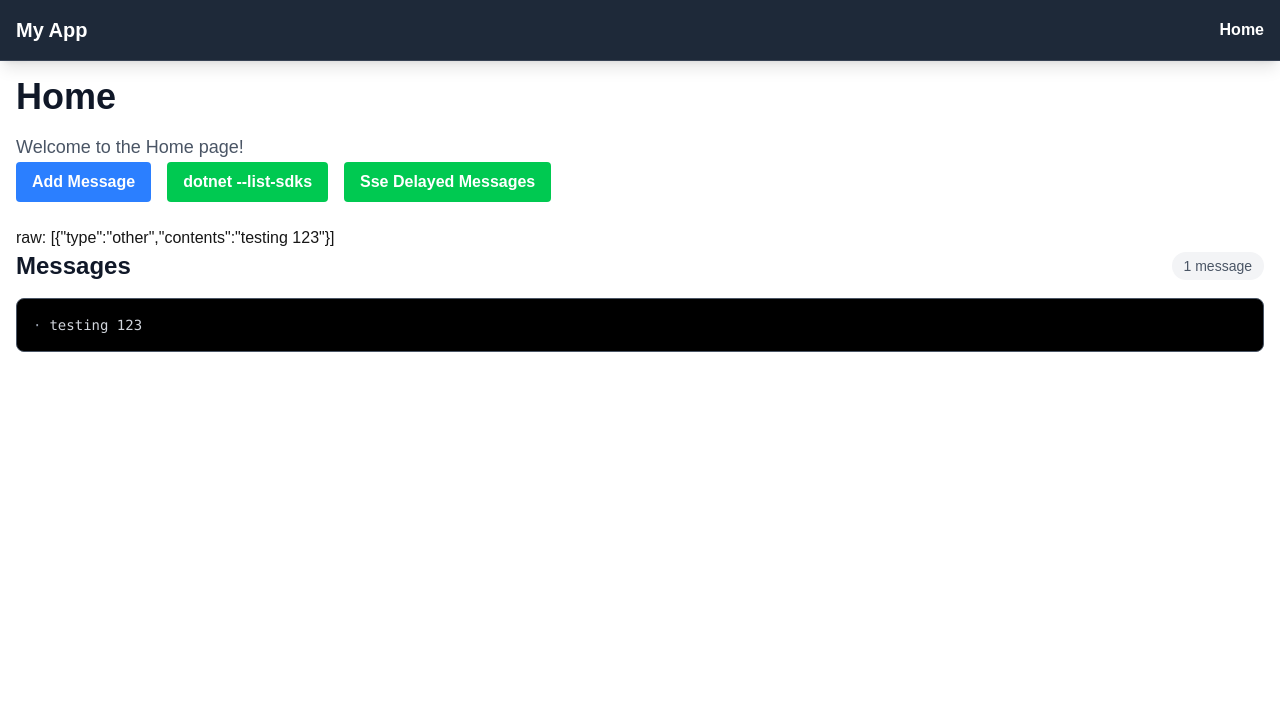
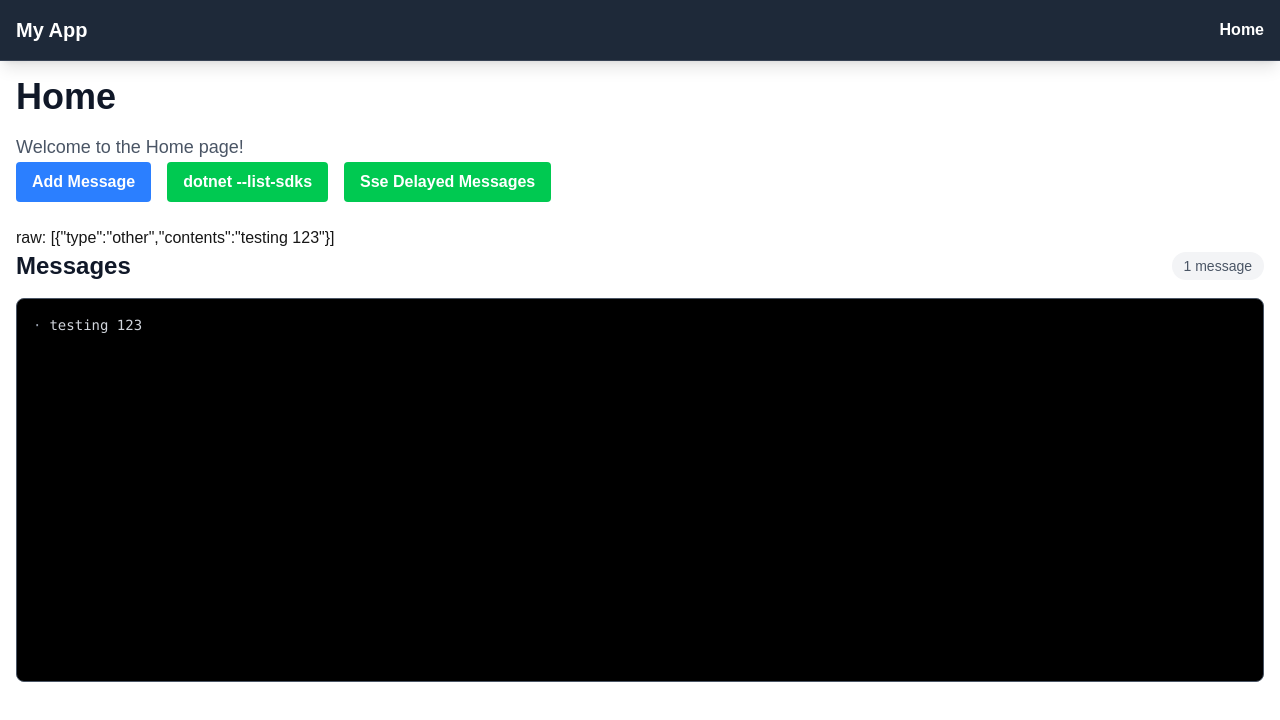
Before and after one commit to merklegroot/hudsse, a Next.js app: page /home in a window 1280 px wide. Both pictures are taken after a click on the button "Add Message". Shown: the top 720 px of the page. Built offline with nearby package versions, Linux system fonts and the light colour scheme.

Commit message:
scrolly term

```diff
--- a/components/MessageList.tsx
+++ b/components/MessageList.tsx
@@ -1,5 +1,6 @@
 'use client'
 
+import React from 'react';
 import { ListSdksResult, SdkInfo, SseMessage } from '../models/SseMessage'
 
 function SdkItem({ sdk }: { sdk: SdkInfo }) {
@@ -87,9 +88,35 @@ function MessageItem({ message }: { message: SseMessage }) {
 }
 
 function SimpleMessageView({ messages }: { messages: SseMessage[] }) {
+  const scrollRef = React.useRef<HTMLDivElement>(null);
+  const [isUserScrolled, setIsUserScrolled] = React.useState(false);
+
+  React.useEffect(() => {
+    const scrollContainer = scrollRef.current;
+    if (!scrollContainer) return;
+
+    const handleScroll = () => {
+      const { scrollTop, scrollHeight, clientHeight } = scrollContainer;
+      const isAtBottom = scrollTop + clientHeight >= scrollHeight - 10; // 10px tolerance
+      setIsUserScrolled(!isAtBottom);
+    };
+
+    scrollContainer.addEventListener('scroll', handleScroll);
+    return () => scrollContainer.removeEventListener('scroll', handleScroll);
+  }, []);
+
+  React.useEffect(() => {
+    if (!isUserScrolled && scrollRef.current) {
+      scrollRef.current.scrollTop = scrollRef.current.scrollHeight;
+    }
+  }, [messages, isUserScrolled]);
+
   return (
-    <div className="bg-black border border-gray-600 rounded-lg p-4 text-sm" style={{ fontFamily: 'Monaco, Menlo, "Ubuntu Mono", "Roboto Mono", Consolas, "Liberation Mono", "Courier New", monospace' }}>
-      <div className="space-y-1">
+    <div className="bg-black border border-gray-600 rounded-lg p-4 text-sm h-96 flex flex-col" style={{ fontFamily: 'Monaco, Menlo, "Ubuntu Mono", "Roboto Mono", Consolas, "Liberation Mono", "Courier New", monospace' }}>
+      <div
+        ref={scrollRef}
+        className="flex-1 overflow-y-auto space-y-1 pr-2 scrollbar-thin scrollbar-track-gray-800 scrollbar-thumb-gray-600"
+      >
         {messages.map((message: SseMessage, index) => (
           <MessageItem key={index} message={message} />
         ))}
```
